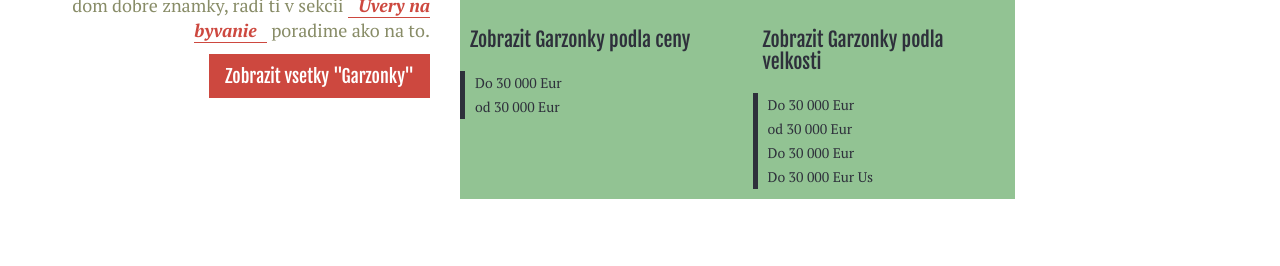
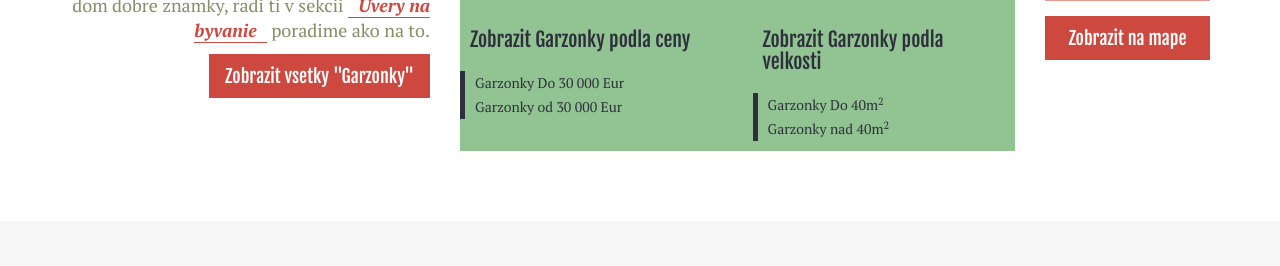
Before and after one commit to quaplo/ok-redesign, a PHP site: page / in a window 1280 px wide. Shown: the part 1188-1454 px from the top of the page. Run offline with PHP 8.4, Linux system fonts and the light colour scheme; some libraries are stand-ins or nearby versions.

Commit message:
add section

```diff
--- a/css/main.css
+++ b/css/main.css
@@ -106,12 +106,12 @@ a.btn-primary {
     text-align: right;
 }
 
-.bg-1 {
+.bg-1,.bg-2 {
+    padding: 70px 0;
+}
 
-    min-height: 200px;
-    padding: 70px 0;
-
-
+.bg-2 {
+    background: #F7F7F7;
 }
 
 .pict {
@@ -236,3 +236,24 @@ border-radius: 50%;
 .bg-green a:hover {
     text-decoration: none;
 }
+
+
+
+.promo-item {
+    background: #2E303B;
+    color: #fff;
+    padding-bottom: 10px;
+    margin-bottom: 15px;
+}
+
+.promo-item p {
+    padding: 0 10px;
+    font-size: 1rem;
+}
+
+.promo-item strong {
+    display: block;
+    background: #CD483F;
+    padding: 10px;
+    font-size: 1.1rem;
+}
--- a/index.php
+++ b/index.php
@@ -127,17 +127,15 @@
                         <div class="col-lg-6">
                             <h4>Zobrazit  Garzonky podla ceny</h4>
                             <ul class="section-nav">
-                                <li><a href="#">Do 30 000 Eur</a></li>
-                                <li><a href="#">od 30 000 Eur</a></li>
+                                <li><a href="#">Garzonky Do 30 000 Eur</a></li>
+                                <li><a href="#">Garzonky od 30 000 Eur</a></li>
                             </ul>
                         </div>
                         <div class="col-lg-6">
                             <h4>Zobrazit  Garzonky podla velkosti</h4>
                             <ul class="section-nav">
-                                <li><a href="#">Do 30 000 Eur</a></li>
-                                <li><a href="#">od 30 000 Eur</a></li>
-                                <li><a href="#">Do 30 000 Eur</a></li>
-                                <li><a href="#">Do 30 000 Eur Us</a></li>
+                                <li><a href="#">Garzonky Do 40m<sup>2</sup></a></li>
+                                <li><a href="#">Garzonky nad 40m<sup>2</sup></a></li>
                             </ul>
                         </div>
                     </div>
@@ -154,9 +152,8 @@
                     <h4>Lokalita</h4>
                     <ul class="section-nav">
                         <li><a href="#">Bratislava</a></li>
-                        <li><a href="#">Bratislava</a></li>
-                        <li><a href="#">Bratislava</a></li>
-                        <li><a href="#">Bratislava Us</a></li>
+                        <li><a href="#">Nove zamky</a></li>
+                        <li><a href="#">Piestany</a></li>
                     </ul>
 
                 </div>
@@ -170,12 +167,86 @@
 
 
 
+<div class="bg-2">
+    <div class="container section-home">
+        <div class="row">
+
+            <div class="col-lg-2">
+                <div class="prop-list bg-2 m-b">
+
+                    <img class="prsnt" src="http://4.bp.blogspot.com/-msGd1InSt70/Uywm-E2RroI/AAAAAAAABfk/wunxQFb6g-g/s1600/torino_google-map.png" />
+                    <h4>Lokalita</h4>
+                    <ul class="section-nav">
+                        <li><a href="#">Bratislava</a></li>
+                        <li><a href="#">Nove zamky</a></li>
+                        <li><a href="#">Piestany</a></li>
+                    </ul>
+
+                </div>
+                <a class="btn btn-lg btn-primary btn-block center">Zobrazit na mape</a>
+            </div>
+
+            <div class="col-lg-6  ">
+                <div class="prop-list ">
+                    <img class="prsnt" src="http://4.bp.blogspot.com/-cWKYiZqwlHQ/UTTqp0yyS8I/AAAAAAAAoA0/bFpnudPQqCY/s1600/Modern+house+exterior++front+designs+ideas..jpg" />
+                    <div class="row">
+                        <div class="col-lg-6">
+                            <h4>Zobrazit  Garzonky podla ceny</h4>
+                            <ul class="section-nav">
+                                <li><a href="#">Garzonky Do 30 000 Eur</a></li>
+                                <li><a href="#">Garzonky od 30 000 Eur</a></li>
+                            </ul>
+                        </div>
+                        <div class="col-lg-6">
+                            <h4>Zobrazit  Garzonky podla velkosti</h4>
+                            <ul class="section-nav">
+                                <li><a href="#">Garzonky Do 40m<sup>2</sup></a></li>
+                                <li><a href="#">Garzonky nad 40m<sup>2</sup></a></li>
+                            </ul>
+                        </div>
+                    </div>
+
+
+                </div>
+
+            </div>
+
+            <div class="col-lg-4 left">
+                <h2>Rodinne domy <span>[12x]</span></h2>
+                <p class="perex">Potrebujes vypadnut od rodicov, si student a hladas slusne zazemie pre svoje aktivity, svoj vlastny priestor a klud ? </p>
+                <p class="text">U nas najdes <strong>Garzonky </strong> od 22 000 Ero az po 56 000 Eur zalezi od toho ako bohateho mas tatka :) Rozmerovo mame k dispozicii od 22m<sup>2</sup> az po 45m<sup>2</sup> a pokial si poluchal a nosil dom dobre znamky, radi ti v sekcii <a>Uvery na byvanie</a> poradime ako na to.</p>
+                <div class="tags">
+
+                </div>
+
+
+
+                <div class="left">
+                    <a class="btn btn-lg btn-primary center">Zobrazit vsetky  "Garzonky"</a>
+                </div>
+            </div>
+
+
+
+
+
+
+        </div>
+    </div>
+</div>
+
 
 
 
 <div class="container"><div class="row">
     <div class="col-lg-3">
-        <img class="prsnt" src="http://ok-reality.sk/files/gallery/thumbs/8904b0b810384e37d05938962a02fa11.jpg" />
+        <div class="promo-item">
+            <strong>Nove zamky</strong>
+            <img class="prsnt" src="http://ok-reality.sk/files/gallery/thumbs/8904b0b810384e37d05938962a02fa11.jpg" />
+            <p>22 000 Eur</p>
+            <p> 66m<sup>2</sup></p>
+        </div>
+
     </div>
     <div class="col-lg-3">
         <img class="prsnt" src="http://ok-reality.sk/files/gallery/thumbs/7d4771f85b03ded55dcd6026a07291e2.jpg" />
@@ -186,7 +257,8 @@
     <div class="col-lg-3">
         <img class="prsnt" src="https://pixabay.com/static/uploads/photo/2015/11/07/21/29/living-1032733_960_720.jpg" />
     </div>
-    </div></div>
+    </div>
+</div>
 
 
 
```
